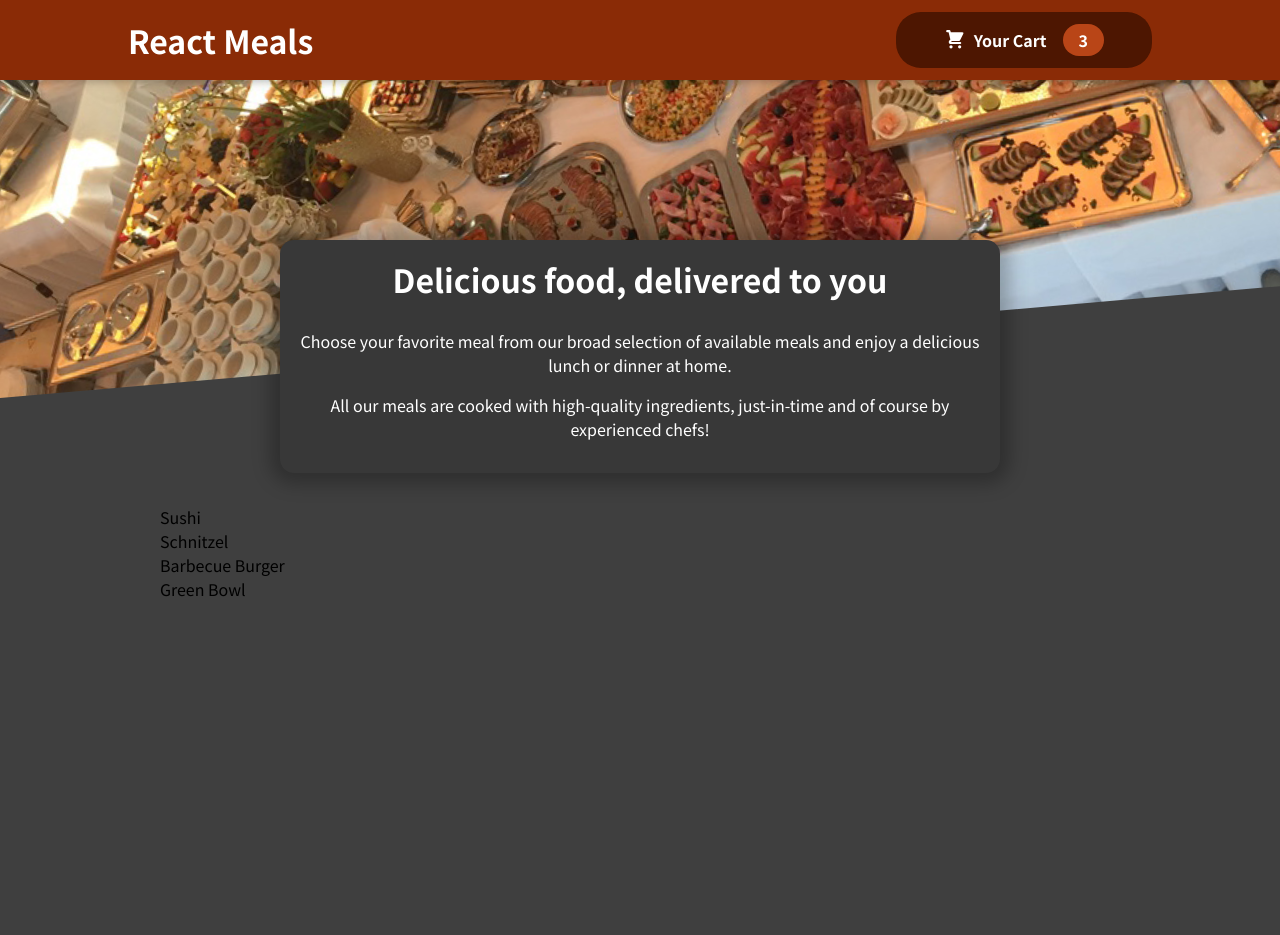
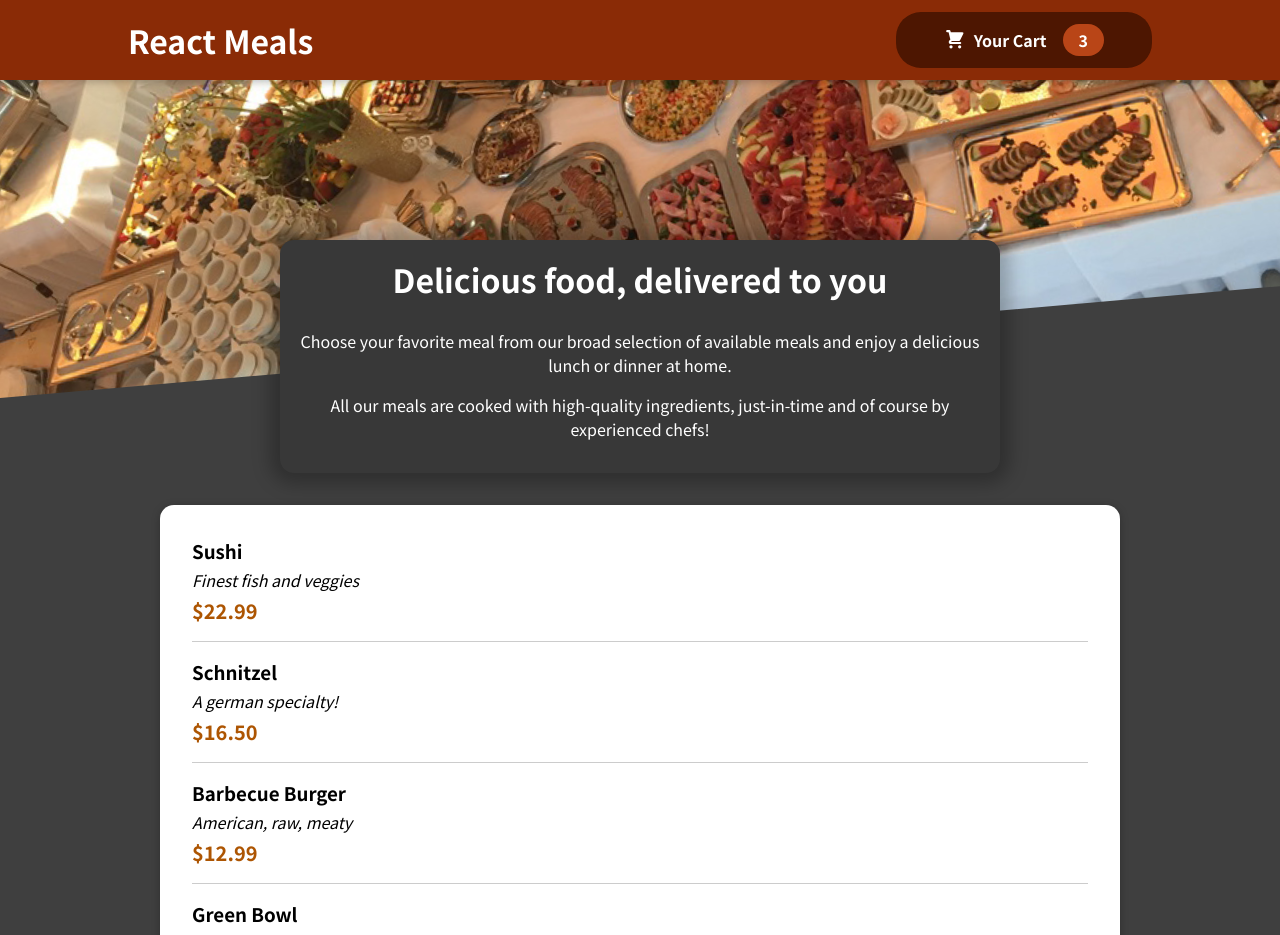
Before and after one commit to neznayer/food-app, a React (Create React App) app: page / in a window 1280 px wide. Shown: the top 935 px of the page. Before the commit the page ends 800 px from the top, so only its background shows below. Built offline with nearby package versions, Linux system fonts and the light colour scheme.

Commit message:
add meal list init

```diff
--- a/src/components/Meals/AvailableMeals.jsx
+++ b/src/components/Meals/AvailableMeals.jsx
@@ -1,4 +1,6 @@
+import { Card } from "../UI/Card";
 import classes from "./AvailableMeals.module.css";
+import { MealItem } from "./MealItem/MealItem";
 
 const DUMMY_MEALS = [
   {
@@ -28,11 +30,20 @@
 ];
 
 export const AvailableMeals = () => {
-  const mealsList = DUMMY_MEALS.map((meal) => <li>{meal.name}</li>);
+  const mealsList = DUMMY_MEALS.map((meal) => (
+    <MealItem
+      key={meal.id}
+      name={meal.name}
+      description={meal.description}
+      price={meal.price}
+    />
+  ));
 
   return (
     <section className={classes.meals}>
-      <ul>{mealsList}</ul>
+      <Card>
+        <ul>{mealsList}</ul>
+      </Card>
     </section>
   );
 };
--- /dev/null
+++ b/src/components/Meals/MealItem/MealItem.jsx
@@ -0,0 +1,14 @@
+import classes from "./MealItem.module.css";
+export const MealItem = ({ name, description, price }) => {
+  const formatttedPrice = `$${price.toFixed(2)}`;
+  return (
+    <li className={classes.meal}>
+      <div>
+        <h3>{name}</h3>
+        <div className={classes.description}>{description}</div>
+        <div className={classes.price}>{formatttedPrice}</div>
+      </div>
+      <div></div>
+    </li>
+  );
+};
--- /dev/null
+++ b/src/components/Meals/MealItem/MealItem.module.css
@@ -0,0 +1,22 @@
+.meal {
+  display: flex;
+  justify-content: space-between;
+  margin: 1rem;
+  padding-bottom: 1rem;
+  border-bottom: 1px solid #ccc;
+}
+
+.meal h3 {
+  margin: 0 0 0.25rem 0;
+}
+
+.description {
+  font-style: italic;
+}
+
+.price {
+  margin-top: 0.25rem;
+  font-weight: bold;
+  color: #ad5502;
+  font-size: 1.25rem;
+}
--- /dev/null
+++ b/src/components/UI/Card.jsx
@@ -0,0 +1,5 @@
+import classes from "./Card.module.css";
+
+export const Card = (props) => {
+  return <div className={classes.card}>{props.children}</div>;
+};
--- /dev/null
+++ b/src/components/UI/Card.module.css
@@ -0,0 +1,6 @@
+.card {
+  padding: 1rem;
+  box-shadow: 0 2px 8px rgba(0, 0, 0, 0.25);
+  border-radius: 14px;
+  background-color: white;
+}
```
Also changed, not shown: src/components/Meals/MealItem/MealItemForm.jsx (added).
